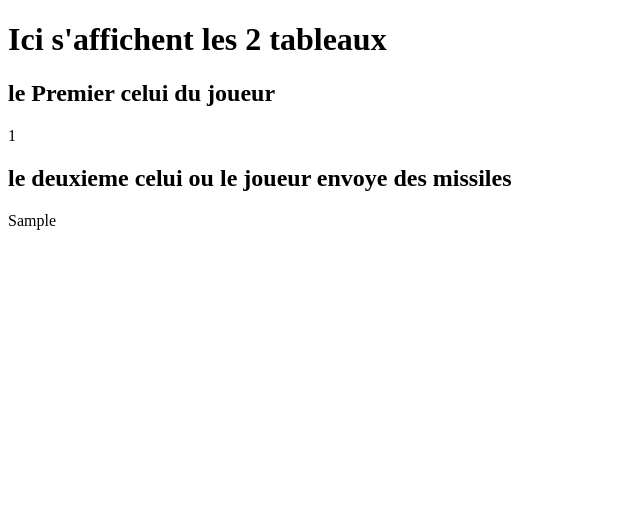
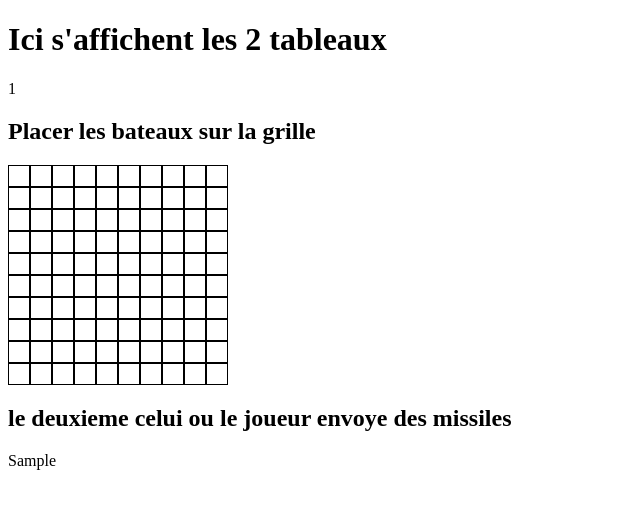
Before and after one commit to LucaMaggioli/FlaskCrudNaval, a Flask app: template Backend-Api/templates/html/gamePage.html in a window 1280 px wide. Shown: the top 509 px of the page, without its empty margins (0-640 px from the left). Run offline with Flask 2, Linux system fonts and the light colour scheme; the template is opened without the code that fills it: most values are stand-ins (such as "Sample title", 1, 10 or a date in 2020).

Commit message:
wip: construction de la grille

```diff
--- a/Backend-Api/templates/html/gamePage.html
+++ b/Backend-Api/templates/html/gamePage.html
@@ -7,9 +7,18 @@
 <body>
 <h1>Ici s'affichent les 2 tableaux</h1>
 <div>
-    <h2>le Premier celui du joueur</h2>
     <div>
-         {{grid}}
+        {{grid}}
+    </div>
+    <h2>Placer les bateaux sur la grille</h2>
+    <div>
+        {% for i in range( grid['CordMax']['X'] ) %}
+            <div style="display:flex; flex-direction:row">
+            {% for i in range( grid['CordMax']['Y'] ) %}
+                <div style="padding:10px; border:solid 1px"></div>
+            {% endfor %}
+            </div>
+        {% endfor %}
     </div>
 </div>
 <div>
```
